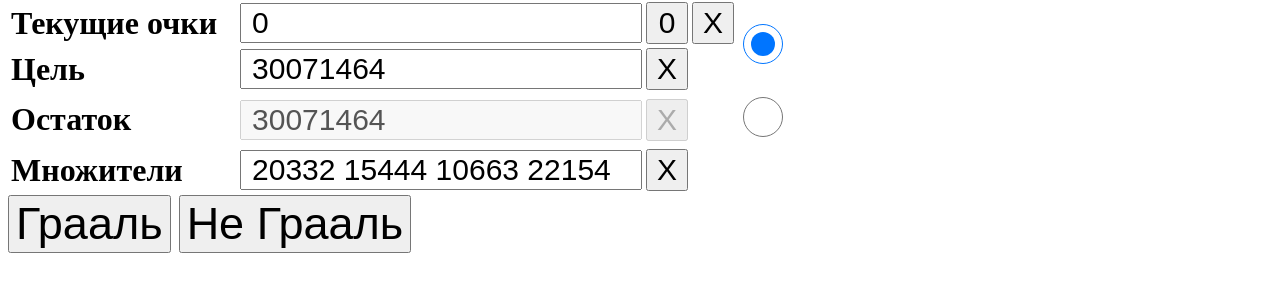
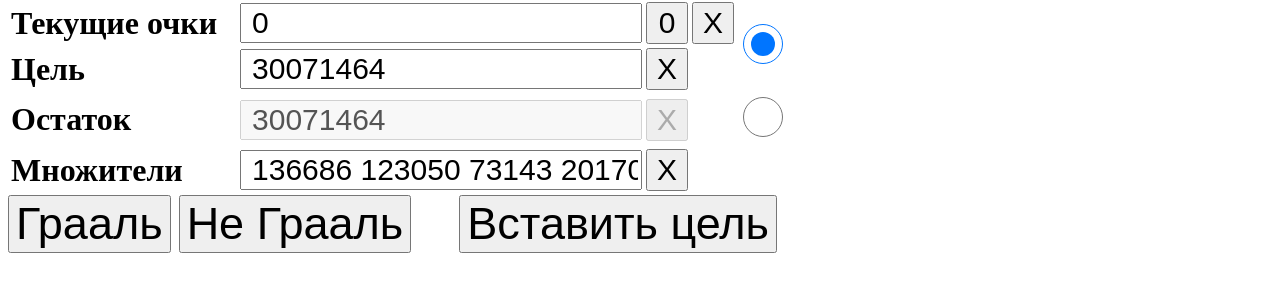
Before and after one commit to Wiedmolol-bg/Wiedmolol-klc, a plain HTML site: page index.html in a window 1280 px wide. Both pictures are taken after a click on the button "Грааль". Shown: the part 130-412 px from the top of the page. Drawn offline with Linux system fonts and the light colour scheme.

Commit message:
Add files via upload

```diff
--- a/calc.js
+++ b/calc.js
@@ -20,13 +20,35 @@ var arrcomb2 = [0,0];
 var arrcomb3 = 0;
 
 function setGraalMultipliers() {
-    document.getElementById("mults").value = "20332 15444 10663 22154";
+    document.getElementById("mults").value = "136686 123050 73143 20170";
     clear_strats();
 }
 
 function setNoGraalMultipliers() {
-    document.getElementById("mults").value = "9567 8452 6322 5121";
+    document.getElementById("mults").value = "118857 63602 19365";
     clear_strats();
+}
+
+function pasteToGoal() {
+    // Очищаем поле цель
+    document.getElementById("needval").value = "";
+
+    // Пытаемся получить текст из буфера обмена
+    navigator.clipboard.readText()
+        .then(text => {
+            // Проверяем, что в буфере число
+            if (!isNaN(parseInt(text))) {
+                document.getElementById("needval").value = text;
+                updateRest(); // Обновляем остаток
+            } else {
+                alert("В буфере обмена не число!");
+            }
+        })
+        .catch(err => {
+            // Если API не поддерживается, используем старый способ
+            alert("Нажмите Ctrl+V в поле 'Цель' для вставки");
+            document.getElementById("needval").focus();
+        });
 }
 
 function diffDates() {
--- a/index.html
+++ b/index.html
@@ -143,6 +143,8 @@ background: #ffffff;
 <p style = "margin-top: 1px;">
     <input style="font-size: 45px;" type="button" value="Грааль" id="graalBtn" onclick="setGraalMultipliers()">
     <input style="font-size: 45px;" type="button" value="Не Грааль" id="noGraalBtn" onclick="setNoGraalMultipliers()">
+&nbsp;&nbsp;&nbsp;&nbsp; <!-- Добавляем отступ -->
+    <input style="font-size: 45px;" type="button" value="Вставить цель" id="pasteGoal" onclick="pasteToGoal()">
 </p>
 <!-- КОНЕЦ ДОБАВЛЕННОГО БЛОКА -->
 </form>
```
